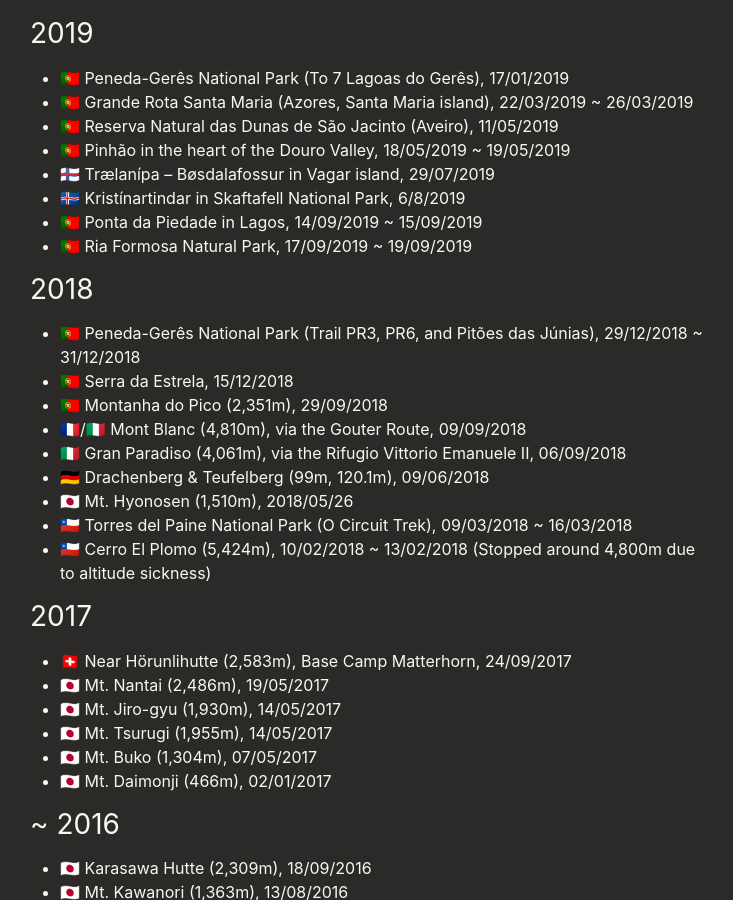
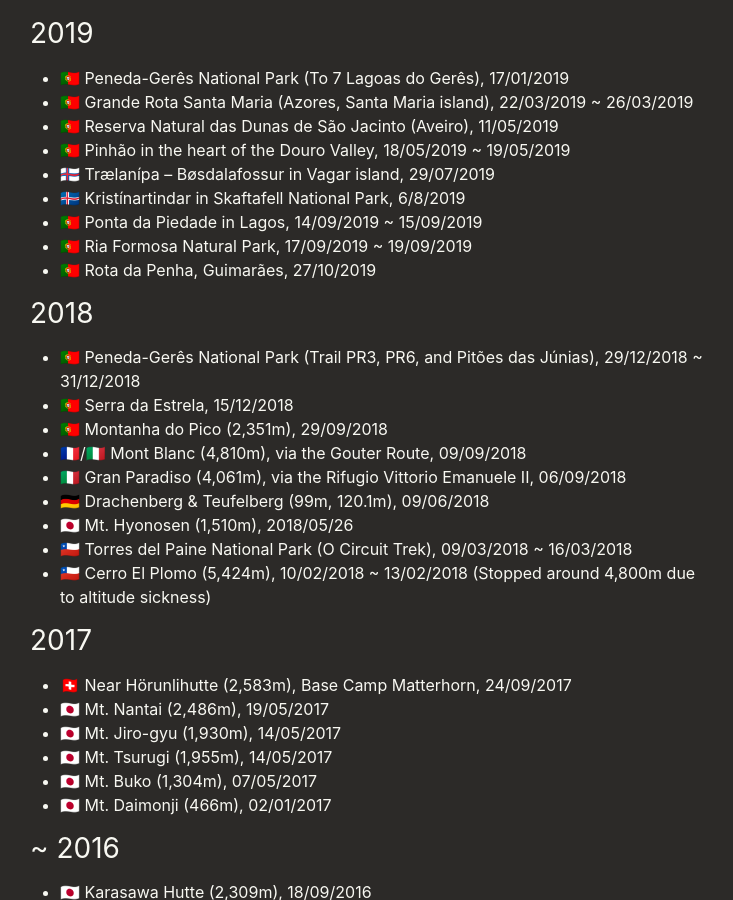
Before and after one commit to pixyzehn/pixyzehn.com, a Jekyll site: the page built from pages/trekking.md, in a window 1280 px wide and 900 px high, scrolled down 467 px. Shown: the whole window, without its empty margins (270-1003 px from the left). Built offline with Jekyll 4.4.1, drawn with Linux system fonts in a browser that asks for light colours; nearby versions of some CDN libraries; library files that are not in the unit come from our copies.

Commit message:
Update page

```diff
--- a/pages/trekking.md
+++ b/pages/trekking.md
@@ -18,6 +18,7 @@ permalink: /trekking/
 - 🇮🇸 Kristínartindar in Skaftafell National Park, 6/8/2019
 - 🇵🇹 Ponta da Piedade in Lagos, 14/09/2019 ~ 15/09/2019
 - 🇵🇹 Ria Formosa Natural Park, 17/09/2019 ~ 19/09/2019
+- 🇵🇹 Rota da Penha, Guimarães, 27/10/2019
 
 ## 2018
 
```
